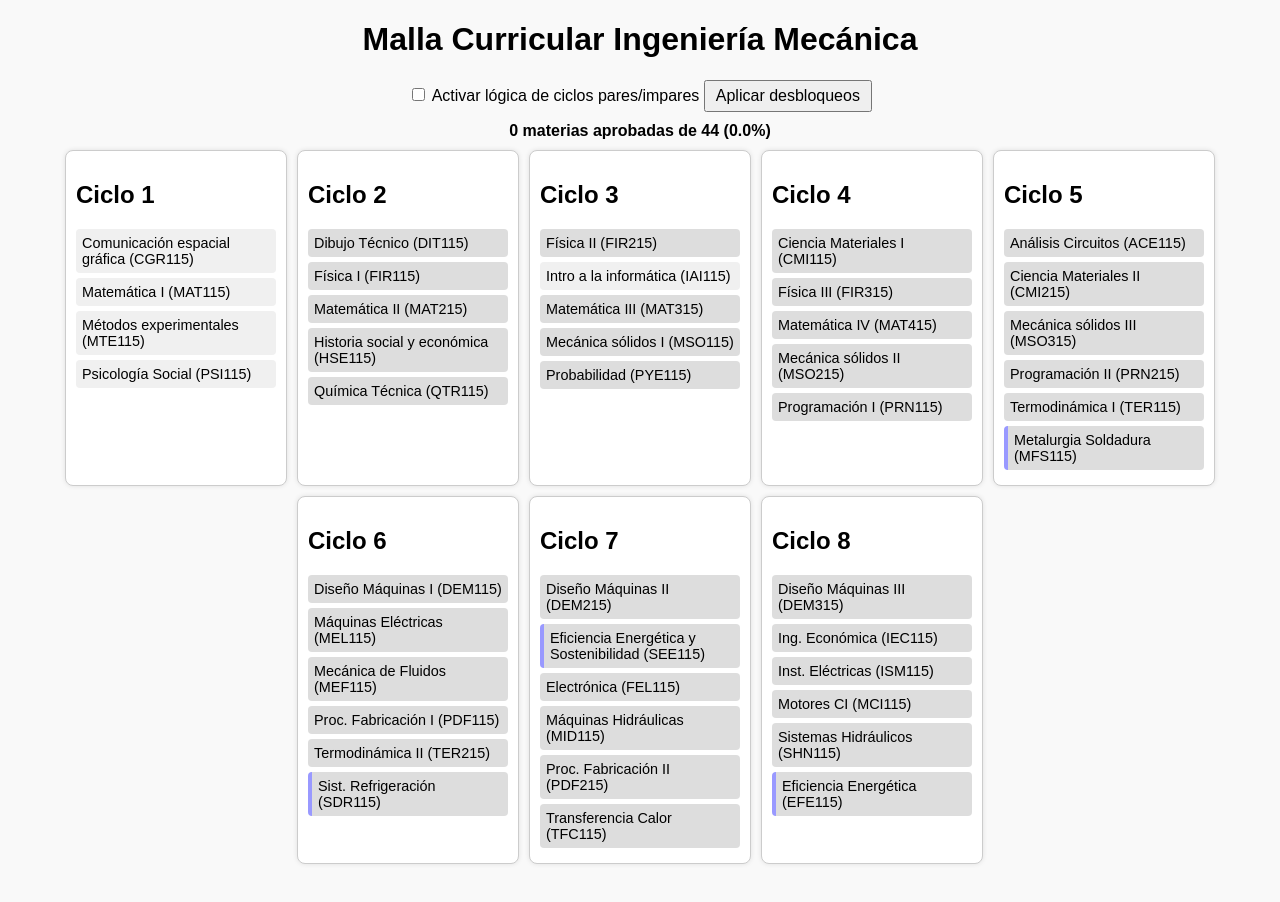
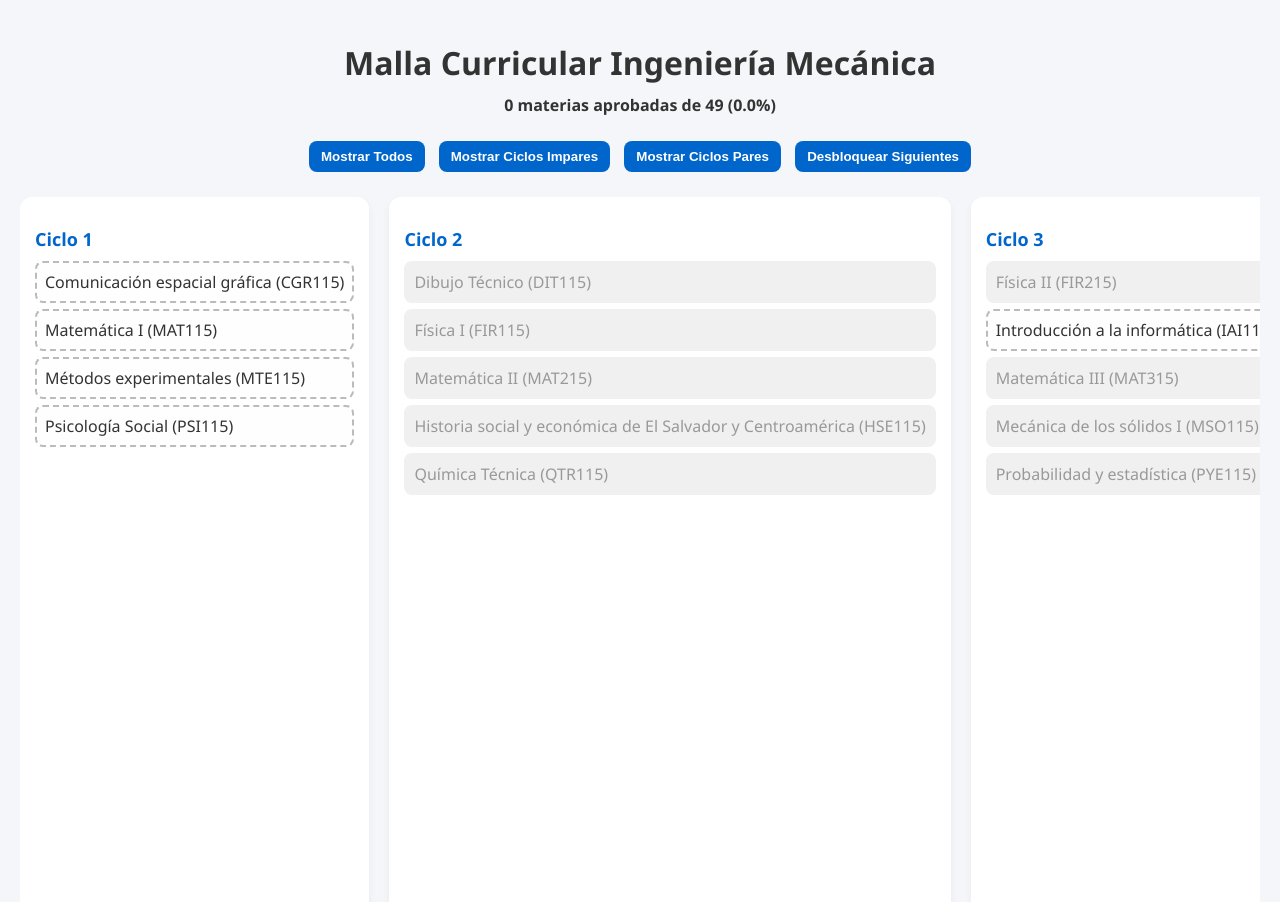
Before and after one commit to Sibrian9/Malla-Mecanica, a plain HTML site: page index.html in a window 1280 px wide. Drawn offline with Linux system fonts and the light colour scheme.

Commit message:
Update index.html

```diff
--- a/index.html
+++ b/index.html
@@ -4,63 +4,147 @@
   <meta charset="UTF-8">
   <title>Malla Curricular Ingeniería Mecánica</title>
   <style>
-    body { font-family: sans-serif; margin: 20px; background: #f9f9f9; }
-    h1 { text-align: center; }
-    .grid { display: flex; flex-wrap: wrap; gap: 10px; justify-content: center; }
-    .ciclo { background: #fff; border: 1px solid #ccc; padding: 10px; border-radius: 8px; width: 200px; box-shadow: 0 0 5px rgba(0,0,0,0.1); }
-    .materia { padding: 6px; border-radius: 4px; margin-bottom: 5px; cursor: pointer; font-size: 0.9em; }
-    .aprobada { background: #b6fcb6; }
-    .pendiente { background: #f0f0f0; }
-    .bloqueada { background: #ddd; cursor: not-allowed; }
-    .electiva { border-left: 4px solid #9999ff; }
-    #resumen { text-align: center; font-weight: bold; margin: 10px; }
-    #controles { text-align: center; margin: 10px; }
-    button { padding: 5px 10px; font-size: 1em; cursor: pointer; }
+    body {
+      font-family: 'Segoe UI', sans-serif;
+      background: #f4f6f9;
+      color: #333;
+      margin: 0;
+      padding: 20px;
+    }
+    h1 {
+      text-align: center;
+      margin-bottom: 10px;
+    }
+    #resumen {
+      text-align: center;
+      margin-bottom: 20px;
+      font-weight: bold;
+    }
+    .grid {
+      display: flex;
+      overflow-x: auto;
+      gap: 20px;
+    }
+    .ciclo {
+      min-width: 220px;
+      background: #fff;
+      border-radius: 12px;
+      box-shadow: 0 4px 8px rgba(0,0,0,0.05);
+      padding: 15px;
+      flex-shrink: 0;
+    }
+    .ciclo h2 {
+      font-size: 18px;
+      margin-bottom: 10px;
+      color: #0066cc;
+    }
+    .materia {
+      margin: 6px 0;
+      padding: 8px;
+      border-radius: 8px;
+      cursor: pointer;
+      transition: background 0.2s ease, border 0.2s ease;
+      position: relative;
+      border: 2px solid transparent;
+    }
+    .materia:hover {
+      background: #e9f5ff;
+    }
+    .materia.aprobada {
+      background: #c8f7c5;
+      text-decoration: line-through;
+    }
+    .materia.bloqueada {
+      background: #f0f0f0;
+      color: #999;
+      cursor: not-allowed;
+    }
+    .materia.electiva {
+      background: #fff3cd;
+    }
+    .materia.pendiente {
+      border: 2px dashed #bbb;
+      background: #fefefe;
+    }
+    .tooltip {
+      position: absolute;
+      top: 0;
+      left: 105%;
+      background: #333;
+      color: #fff;
+      padding: 6px 8px;
+      border-radius: 6px;
+      white-space: nowrap;
+      font-size: 12px;
+      z-index: 10;
+      display: none;
+    }
+    .materia.bloqueada:hover .tooltip {
+      display: block;
+    }
+    .botones {
+      text-align: center;
+      margin-bottom: 20px;
+    }
+    .botones button {
+      margin: 5px;
+      padding: 8px 12px;
+      font-weight: bold;
+      border-radius: 8px;
+      border: none;
+      cursor: pointer;
+      background: #0066cc;
+      color: white;
+      transition: background 0.2s ease;
+    }
+    .botones button:hover {
+      background: #005bb5;
+    }
+    .oculto {
+      display: none;
+    }
   </style>
 </head>
 <body>
   <h1>Malla Curricular Ingeniería Mecánica</h1>
-  <div id="controles">
-    <label><input type="checkbox" id="modoCiclo"> Activar lógica de ciclos pares/impares</label>
-    <button id="btnAplicar">Aplicar desbloqueos</button>
+  <div id="resumen">0 materias aprobadas de 0 (0%)</div>
+
+  <div class="botones">
+    <button onclick="mostrarTodos()">Mostrar Todos</button>
+    <button onclick="mostrarImpares()">Mostrar Ciclos Impares</button>
+    <button onclick="mostrarPares()">Mostrar Ciclos Pares</button>
+    <button onclick="desbloquearPorAprobadas()">Desbloquear Siguientes</button>
   </div>
-  <div id="resumen">0 materias aprobadas</div>
+
   <div class="grid" id="malla"></div>
+
   <script>
     const data = {
-      "Ciclo 1": [["CGR115", "Comunicación espacial gráfica", []], ["MAT115", "Matemática I", []], ["MTE115", "Métodos experimentales", []], ["PSI115", "Psicología Social", []]],
-      "Ciclo 2": [["DIT115", "Dibujo Técnico", ["CGR115"]], ["FIR115", "Física I", ["MAT115", "MTE115"]], ["MAT215", "Matemática II", ["MAT115"]], ["HSE115", "Historia social y económica", ["PSI115"]], ["QTR115", "Química Técnica", ["MTE115"]]],
-      "Ciclo 3": [["FIR215", "Física II", ["FIR115", "MAT215"]], ["IAI115", "Intro a la informática", []], ["MAT315", "Matemática III", ["MAT215"]], ["MSO115", "Mecánica sólidos I", ["FIR115", "MAT215"]], ["PYE115", "Probabilidad", ["MAT215"]]],
-      "Ciclo 4": [["CMI115", "Ciencia Materiales I", ["FIR115", "QTR115"]], ["FIR315", "Física III", ["FIR215", "MAT315"]], ["MAT415", "Matemática IV", ["MAT315"]], ["MSO215", "Mecánica sólidos II", ["MAT315", "MSO115"]], ["PRN115", "Programación I", ["IAI115"]]],
-      "Ciclo 5": [["ACE115", "Análisis Circuitos", ["FIR315", "MAT415"]], ["CMI215", "Ciencia Materiales II", ["CMI115"]], ["MSO315", "Mecánica sólidos III", ["MAT415", "MSO215"]], ["PRN215", "Programación II", ["PRN115"]], ["TER115", "Termodinámica I", ["FIR215", "MAT415"]], ["MFS115", "Metalurgia Soldadura", ["PDF215"], true]],
-      "Ciclo 6": [["DEM115", "Diseño Máquinas I", ["CMI215", "DIT115", "MSO315"]], ["MEL115", "Máquinas Eléctricas", ["ACE115"]], ["MEF115", "Mecánica de Fluidos", ["FIR215", "MAT415", "MSO215"]], ["PDF115", "Proc. Fabricación I", ["CMI215", "MSO315"]], ["TER215", "Termodinámica II", ["TER115"]], ["SDR115", "Sist. Refrigeración", ["TFC115"], true]],
-      "Ciclo 7": [["DEM215", "Diseño Máquinas II", ["DEM115"]], ["SEE115", "Eficiencia Energética y Sostenibilidad", ["TER215"], true], ["FEL115", "Electrónica", ["ACE115"]], ["MID115", "Máquinas Hidráulicas", ["MEF115", "MEL115"]], ["PDF215", "Proc. Fabricación II", ["PDF115"]], ["TFC115", "Transferencia Calor", ["TER215"]]],
-      "Ciclo 8": [["DEM315", "Diseño Máquinas III", ["DEM215"]], ["IEC115", "Ing. Económica", ["PYE115"]], ["ISM115", "Inst. Eléctricas", ["MEL115"]], ["MCI115", "Motores CI", ["TER215"]], ["SHN115", "Sistemas Hidráulicos", ["MID115"]], ["EFE115", "Eficiencia Energética", ["TER215"], true]]
+      "Ciclo 1": [["CGR115","Comunicación espacial gráfica",[]],["MAT115","Matemática I",[]],["MTE115","Métodos experimentales",[]],["PSI115","Psicología Social",[]]],
+      "Ciclo 2": [["DIT115","Dibujo Técnico",["CGR115"]],["FIR115","Física I",["MAT115","MTE115"]],["MAT215","Matemática II",["MAT115"]],["HSE115","Historia social y económica de El Salvador y Centroamérica",["PSI115"]],["QTR115","Química Técnica",["MTE115"]]],
+      "Ciclo 3": [["FIR215","Física II",["FIR115","MAT215"]],["IAI115","Introducción a la informática",[]],["MAT315","Matemática III",["MAT215"]],["MSO115","Mecánica de los sólidos I",["FIR115","MAT215"]],["PYE115","Probabilidad y estadística",["MAT215"]]],
+      "Ciclo 4": [["CMI115","Ciencia de los Materiales I",["FIR115","QTR115"]],["FIR315","Física III",["FIR215","MAT315"]],["MAT415","Matemática IV",["MAT315"]],["MSO215","Mecánica de los Sólidos II",["MAT315","MSO115"]],["PRN115","Programación I",["IAI115"]]],
+      "Ciclo 5": [["ACE115","Análisis de Circuitos Eléctricos",["FIR315","MAT415"]],["CMI215","Ciencia de los Materiales II",["CMI115"]],["MSO315","Mecánica de los Sólidos III",["MAT415","MSO215"]],["MFS115","Metalurgia Física de la Soldadura",["PDF215"],true],["PRN215","Programación II",["PRN115"]],["TER115","Termodinámica I",["FIR215","MAT415"]]],
+      "Ciclo 6": [["DEM115","Diseño de Elementos de Máquinas I",["CMI215","DIT115","MSO315"]],["MEL115","Máquinas Eléctricas",["ACE115"]],["MEF115","Mecánica de los Fluidos",["FIR215","MAT415","MSO215"]],["PDF115","Procesos de Fabricación I",["CMI215","MSO315"]],["SDR115","Sistemas de Refrigeración",["TFC115"],true],["TER215","Termodinámica II",["TER115"]]],
+      "Ciclo 7": [["DEM215","Diseño de Elementos de Máquinas II",["DEM115"]],["SEE115","Eficiencia Energética y Sostenibilidad",["TER215"],true],["ESN115","Energía Solar Térmica",["TFC115"],true],["FEL115","Fundamentos de Electrónica",["ACE115"]],["MID115","Máquinas Hidráulicas",["MEF115","MEL115"]],["PDF215","Procesos de Fabricación II",["PDF115"]],["TFC115","Transferencia de Calor",["TER215"]]],
+      "Ciclo 8": [["DEM315","Diseño de Elementos de Máquinas III",["DEM215"]],["EFE115","Eficiencia Energética",["TER215"],true],["END115","Ensayos No Destructivos",["PDF215"],true],["GDC115","Gestión de la Calidad",["PDF215"],true],["ISU115","Ingeniería de Superficies",["PDF215"],true],["IEC115","Ingeniería Económica",["PYE115"]],["ISM115","Instalaciones Eléctricas",["MEL115"]],["IER115","Introducción a las Energías Renovables",["MEF115","TER215"],true],["MCI115","Motores de Combustión Interna",["TER215"]],["SHN115","Sistemas Hidráulicos y Neumáticos",["MID115"]],["VMC115","Vibraciones Mecánicas",["DEM115"],true]],
+      "Ciclo 9": [["ACR115","Aceros especiales",["PDF215"],true],["AAE115","Auditorías Ambientales",[],true],["DDM115","Dinámica de Máquinas",["DEM315"],true],["ELN115","Electroneumática",["SHN115"],true],["EEO115","Energía Eólica",["MEF115","TER215"],true],["ESI115","Energía Solar",["TFC115"],true],["FAP115","Formulación y Administración de Proyectos",[]],["FDE115","Fundamentos de Economía",["HSE115","MAT215"]],["HII115","Hidráulica Industrial",["SHN115"],true],["IGS115","Ingeniería Geotérmica",[],true],["AMG115","Mecánica Aplicada Geotermia",["TFC115"],true],["MSI115","Mantenimiento Industrial",["DEM215","PDF215"]],["MDL115","Métodos de Lubricación",["DEM215","MEF115"],true],["MYC115","Metrología y Calidad",["PDF215"],true],["PLT115","Plantas Térmicas",["TFC115"],true],["REF115","Refrigeración",["TFC115"],true],["RAA115","Refrigeración y Aire Acondicionado",["TFC115"],true],["SAA115","Sistemas Aire Acondicionado",["TFC115"],true],["TGS115","Técnica de Soldadura",["DEM215","PDF215"],true],["TDF115","Técnicas de Fundición",["PDF215"],true],["TII115","Técnicas de Investigación",[],true],["TCF115","Tecnología de Fundición",["DEM215","PDF215"],true],["TTT115","Tratamientos Térmicos",["PDF215"],true],["TUT115","Turbomáquinas Térmicas",["TFC115"],true]],
+      "Ciclo 10": [["CEH115","Centrales Hidroeléctricas",["MID115"]],["DSV115","Diseño de Sistemas de Vapor",["TFC115"],true],["ERN115","Energías Renovables",["MID115","TFC115"],true],["MAE115","Mantenimiento Electromecánico",["MSI115"],true],["MCC115","Maquinado CNC",["PDF215"],true],["PIM115","Proyecto de Ingeniería Mecánica",["DEM315","FAP115"]],["SDB115","Sistemas de Bombeo",["MID115"],true],["TRT115","Tratamientos Térmicos",["DEM215","PDF215"],true],["TTM115","Tratamientos Térmicos en Metales",["PDF215"],true]]
     };
 
     const estado = JSON.parse(localStorage.getItem("malla_aprobadas") || "{}");
-    let modoCiclo = localStorage.getItem("modo_ciclo") === "true";
-    const actualizadores = [], materiasTotal = [], materiasElectivas = [], materiasMeta = [];
-
-    const cicloMap = {};
-    const desbloqueoPendiente = {};
-
-    document.getElementById("modoCiclo").checked = modoCiclo;
-    document.getElementById("modoCiclo").addEventListener("change", e => {
-      modoCiclo = e.target.checked;
-      localStorage.setItem("modo_ciclo", modoCiclo);
-    });
-
-    document.getElementById("btnAplicar").addEventListener("click", () => {
-      actualizarTodo();
-      guardarEstado();
-    });
+    const actualizadores = [];
+    const materiasTotal = [];
+    const materiasElectivas = [];
+    const ciclosPar = ["Ciclo 2", "Ciclo 4", "Ciclo 6", "Ciclo 8", "Ciclo 10"];
+    const ciclosImpar = ["Ciclo 1", "Ciclo 3", "Ciclo 5", "Ciclo 7", "Ciclo 9"];
+    const ciclosDOM = {};
 
     function guardarEstado() {
       localStorage.setItem("malla_aprobadas", JSON.stringify(estado));
     }
 
-    function crearMateria(id, nombre, requisitos = [], electiva = false, cicloNumero = 0) {
+    function crearMateria(id, nombre, requisitos = [], electiva = false) {
       requisitos = requisitos || [];
       const div = document.createElement("div");
       div.className = "materia";
@@ -68,70 +152,54 @@
         div.classList.add("electiva");
         materiasElectivas.push(id);
       }
+      div.textContent = `${nombre} (${id})`;
       materiasTotal.push(id);
-      materiasMeta.push({ id, requisitos, cicloNumero });
-      cicloMap[id] = cicloNumero;
-      div.textContent = `${nombre} (${id})`;
 
-      div.addEventListener("click", () => {
-        estado[id] = !estado[id];
-        actualizarResumen();
-        guardarEstado();
-        actualizarVisual(div, id, requisitos, electiva, cicloNumero);
-      });
+      function actualizarEstado() {
+        let bloqueada = requisitos.length && !requisitos.every(r => estado[r]);
+        if (id === "MEF115") bloqueada = false;
 
-      return { div, actualizar: () => actualizarVisual(div, id, requisitos, electiva, cicloNumero) };
-    }
+        div.classList.remove("bloqueada", "aprobada", "pendiente");
 
-    function actualizarVisual(div, id, requisitos, electiva, cicloNumero) {
-      let bloqueada = requisitos.length && !requisitos.every(r => estado[r]);
-
-      if (modoCiclo && id !== "MEF115") {
-        const cicloImpar = cicloNumero % 2 === 1;
-        const ciclosActivos = materiasTotal.filter(cid => estado[cid])
-          .map(cid => cicloMap[cid])
-          .filter(n => n % 2 === (cicloImpar ? 1 : 0));
-        if (ciclosActivos.length && ciclosActivos.some(n => n % 2 !== cicloNumero % 2)) {
-          bloqueada = true;
+        if (estado[id]) {
+          div.classList.add("aprobada");
+          div.innerHTML = `${nombre} (${id})`;
+        } else if (bloqueada) {
+          div.classList.add("bloqueada");
+          div.innerHTML = `${nombre} (${id})`;
+          const tooltip = document.createElement("div");
+          tooltip.className = "tooltip";
+          tooltip.textContent = "Faltan: " + requisitos.filter(r => !estado[r]).join(", ");
+          div.appendChild(tooltip);
+        } else {
+          div.classList.add("pendiente");
+          div.innerHTML = `${nombre} (${id})`;
         }
       }
 
-      div.classList.remove("bloqueada", "aprobada", "pendiente");
-      if (estado[id]) {
-        div.classList.add("aprobada");
-      } else if (bloqueada) {
-        div.classList.add("bloqueada");
-      } else {
-        div.classList.add("pendiente");
-      }
-    }
+      div.addEventListener("click", () => {
+        if (div.classList.contains("bloqueada")) return;
+        estado[id] = !estado[id];
+        guardarEstado();
+        actualizarTodo();
+      });
 
-    const malla = document.getElementById("malla");
-    for (const ciclo in data) {
-      const col = document.createElement("div");
-      col.className = "ciclo";
-      const title = document.createElement("h2");
-      title.textContent = ciclo;
-      col.appendChild(title);
-      const numero = parseInt(ciclo.match(/\d+/)?.[0]);
-
-      data[ciclo].forEach(([id, nombre, requisitos, electiva]) => {
-        const { div, actualizar } = crearMateria(id, nombre, requisitos, electiva, numero);
-        actualizadores.push(actualizar);
-        col.appendChild(div);
-      });
-      malla.appendChild(col);
+      actualizarEstado();
+      return { div, actualizarEstado };
     }
 
     function actualizarResumen() {
       const aprobadas = materiasTotal.filter(id => estado[id]);
-      const noElectivaAprob = aprobadas.filter(id => !materiasElectivas.includes(id)).length;
-      const electivaAprob = aprobadas.filter(id => materiasElectivas.includes(id)).length;
-      const totalReales = materiasTotal.filter(id => !materiasElectivas.includes(id)).length + 5;
-      const progreso = Math.min(noElectivaAprob + Math.min(5, electivaAprob), totalReales);
-      const percent = ((progreso / totalReales) * 100).toFixed(1);
+      const obligatorias = materiasTotal.filter(id => !materiasElectivas.includes(id));
+      const electivasAprobadas = materiasElectivas.filter(id => estado[id]);
+      const total = obligatorias.length + Math.min(5, materiasElectivas.length);
+      const completadas = aprobadas.filter(id =>
+        !materiasElectivas.includes(id) ||
+        (materiasElectivas.includes(id) && electivasAprobadas.indexOf(id) < 5)
+      ).length;
+      const percent = ((completadas / total) * 100).toFixed(1);
       document.getElementById("resumen").textContent =
-        `${progreso} materias aprobadas de ${totalReales} (${percent}%)`;
+        `${completadas} materias aprobadas de ${total} (${percent}%)`;
     }
 
     function actualizarTodo() {
@@ -139,6 +207,44 @@
       actualizarResumen();
     }
 
+    const malla = document.getElementById("malla");
+    for (const ciclo in data) {
+      const col = document.createElement("div");
+      col.className = "ciclo";
+      col.dataset.ciclo = ciclo;
+      const title = document.createElement("h2");
+      title.textContent = ciclo;
+      col.appendChild(title);
+      data[ciclo].forEach(([id, nombre, requisitos, electiva]) => {
+        const { div, actualizarEstado } = crearMateria(id, nombre, requisitos, electiva);
+        col.appendChild(div);
+        actualizadores.push(actualizarEstado);
+      });
+      ciclosDOM[ciclo] = col;
+      malla.appendChild(col);
+    }
+
+    function mostrarTodos() {
+      Object.values(ciclosDOM).forEach(div => div.classList.remove("oculto"));
+    }
+
+    function mostrarImpares() {
+      for (const ciclo in ciclosDOM) {
+        ciclosDOM[ciclo].classList.toggle("oculto", !ciclosImpar.includes(ciclo));
+      }
+    }
+
+    function mostrarPares() {
+      for (const ciclo in ciclosDOM) {
+        ciclosDOM[ciclo].classList.toggle("oculto", !ciclosPar.includes(ciclo));
+      }
+    }
+
+    function desbloquearPorAprobadas() {
+      actualizarTodo();
+      alert("Las materias se actualizaron según tus materias aprobadas.");
+    }
+
     actualizarTodo();
   </script>
 </body>
```
